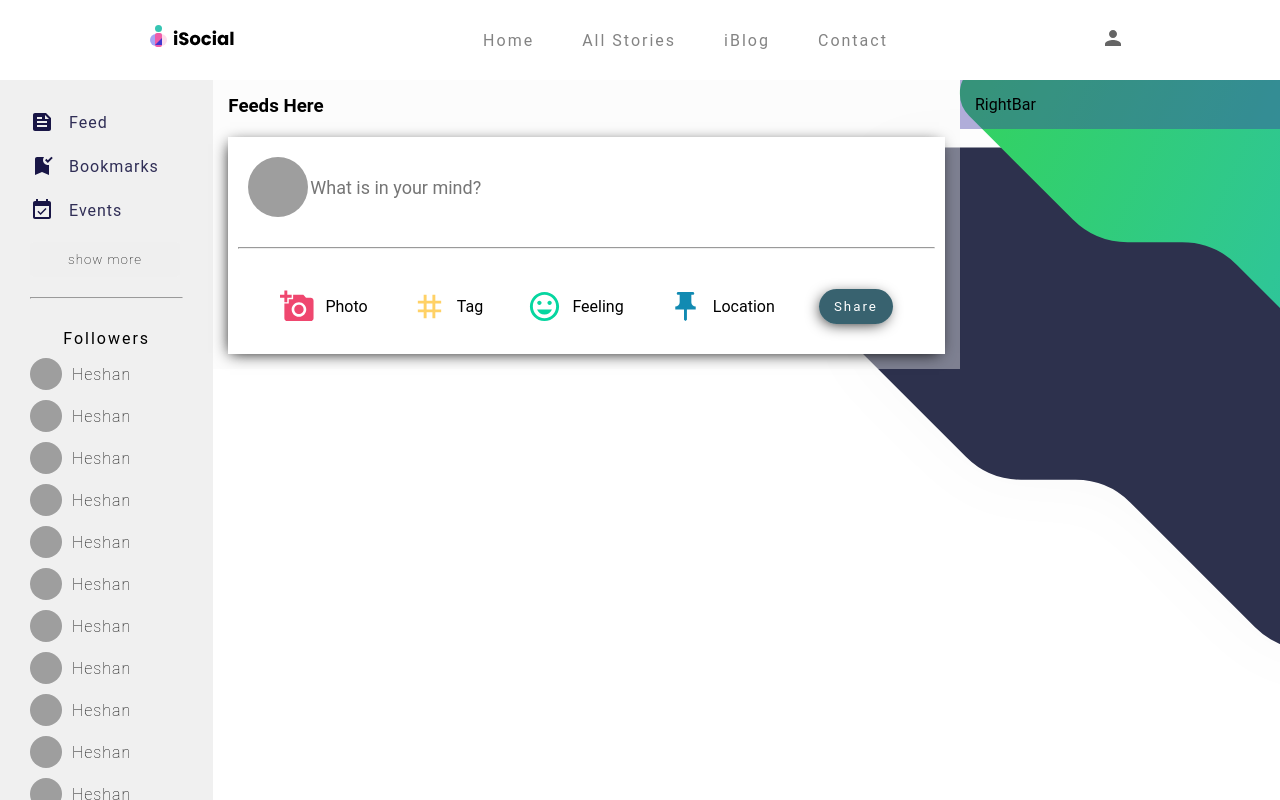
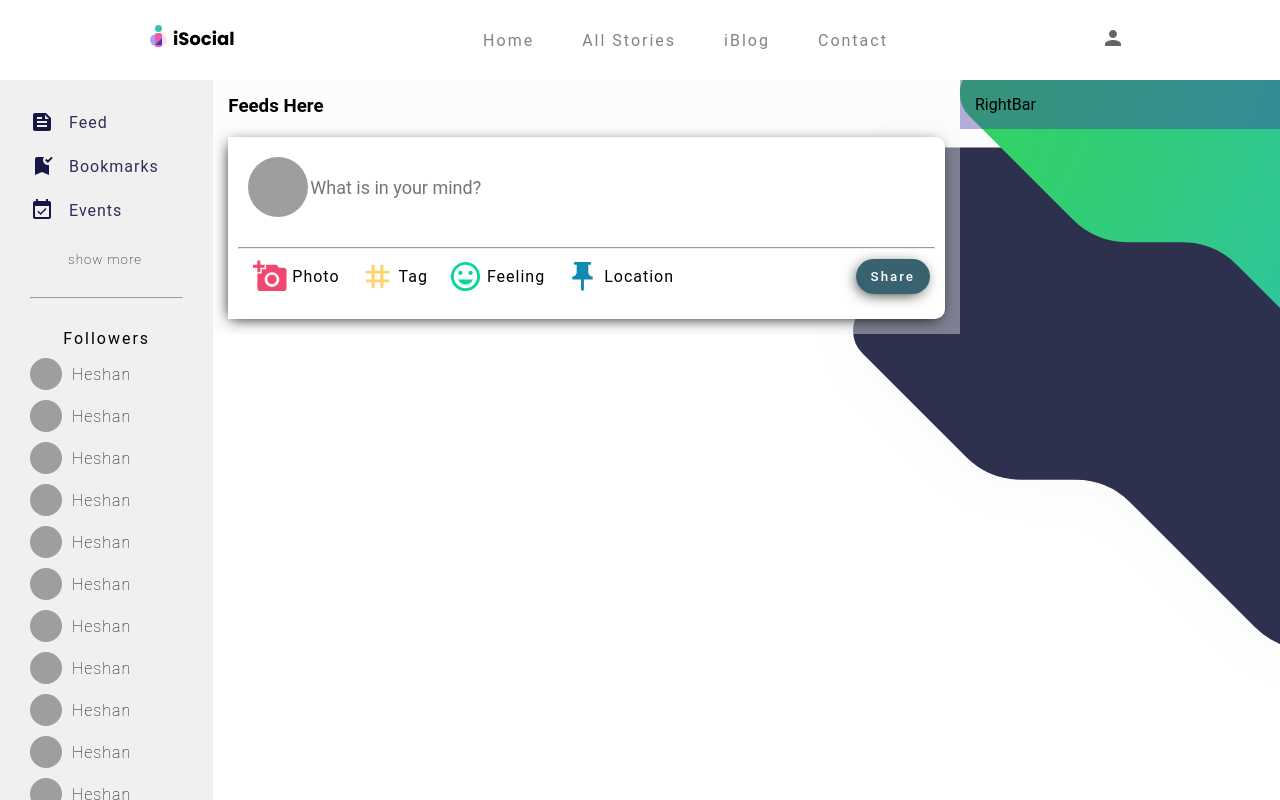
Before and after one commit to just4heshan/isocial-client, a React (Create React App) app: page / in a window 1280 px wide. Shown: the top 800 px of the page. Built offline with nearby package versions, Linux system fonts and the light colour scheme; grey boxes are pictures that could not be loaded.

Commit message:
share-post final

```diff
--- a/src/components/sharePost/SharePost.jsx
+++ b/src/components/sharePost/SharePost.jsx
@@ -34,8 +34,8 @@ const SharePost = () => {
                         <PushPinIcon fontSize="large" className='share-option-icon location-icon-color' />
                         <span className="share-option-text">Location</span>
                     </div>
-                    <button className="share-btn">Share</button>
                 </div>
+                <button className="share-btn">Share</button>
             </div>
         </div>
     </div>
--- a/src/components/sharePost/sharePost.css
+++ b/src/components/sharePost/sharePost.css
@@ -1,8 +1,12 @@
 .share-post {
     background-color: white;
+    width: 100%;
+    height: 100%;
     -webkit-box-shadow: -2px 3px 15px -4px #000000;
     box-shadow: -2px 3px 15px -4px #000000;
     margin-top: 20px;
+    border-top-right-radius: 10px;
+    border-bottom-right-radius: 10px;
 }
 
 .share-post-wrapper {
@@ -28,11 +32,14 @@
 }
 
 .share-post-hr {
-    margin: 20px 0;
+    margin: 20px 0 0 0;
 }
 
 .share-post-bottom {
-    padding: 20px;
+    padding: 0 5px 5px 5px;
+    display: flex;
+    justify-content: space-between;
+    align-items: center;
 }
 
 .share-options {
@@ -45,21 +52,29 @@
     display: flex;
     align-items: center;
     cursor: pointer;
+    transition: all 300ms;
+    padding: 10px 10px;
 }
 
 .share-option-icon {
     color: #ef476f;
-    margin-right: 10px;
+    margin-right: 4px;
+}
+
+.share-option-text {
+    font-weight: 400;
+    letter-spacing: 1px;
 }
 
 .share-btn {
     border: none;
     background-color: rgb(7, 59, 76, 0.8);
+    transition: 800ms;
     color: white;
     cursor: pointer;
     padding: 10px 15px;
     letter-spacing: 2px;
-    font-weight: 400;
+    font-weight: 550;
     border-radius: 20px;
     align-items: center;
     text-align: center;
@@ -81,4 +96,12 @@
 
 .share-btn:hover {
     background-color: rgb(140, 10, 77, 0.8);
+    transition: 300ms;
 }
+
+.share-option:hover {
+    background-color: rgba(235, 235, 235, 0.8);
+    /* padding: 10px 0px; */
+    transition: 300ms;
+    border-radius: 10px;
+}
```
